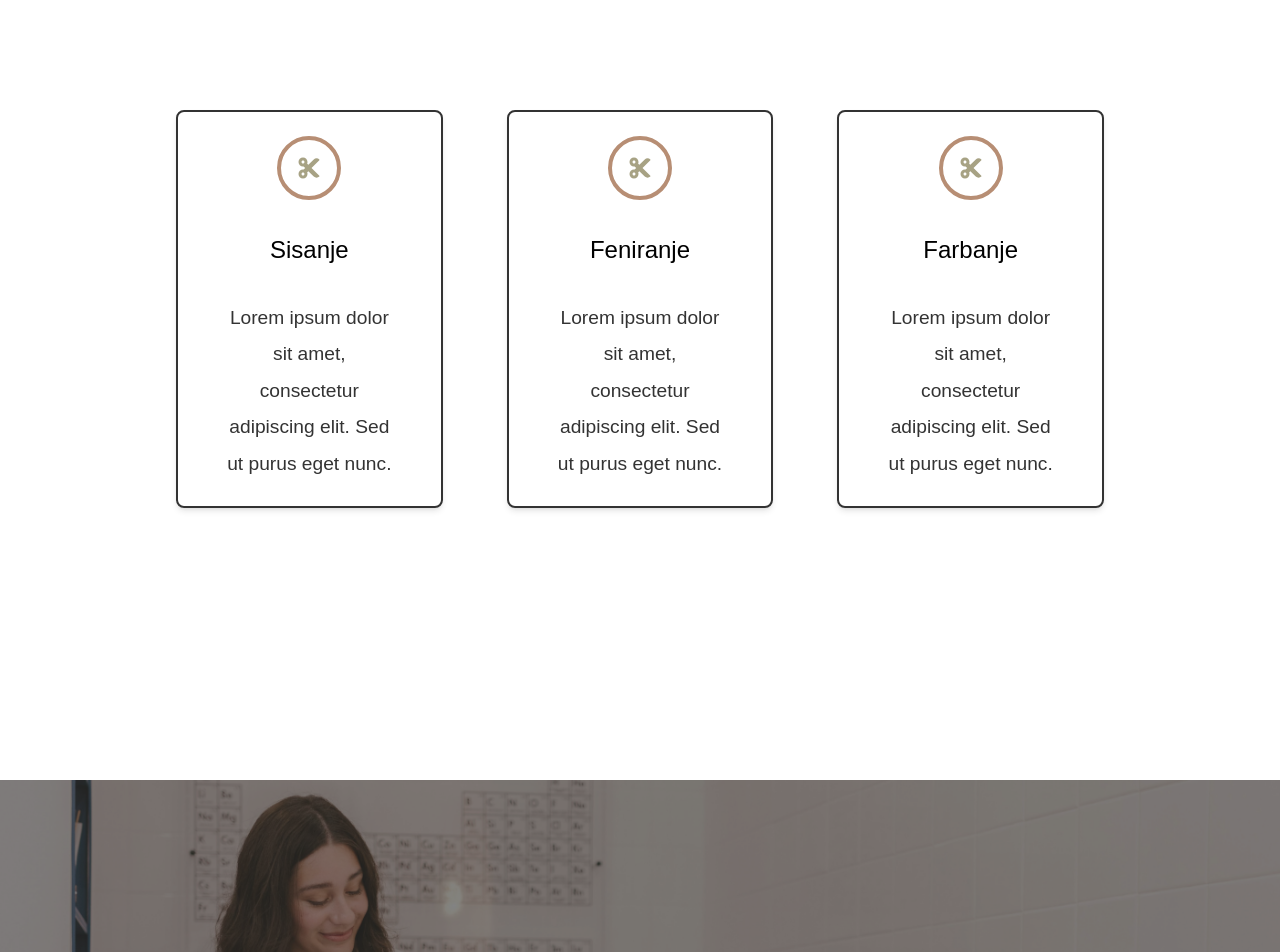
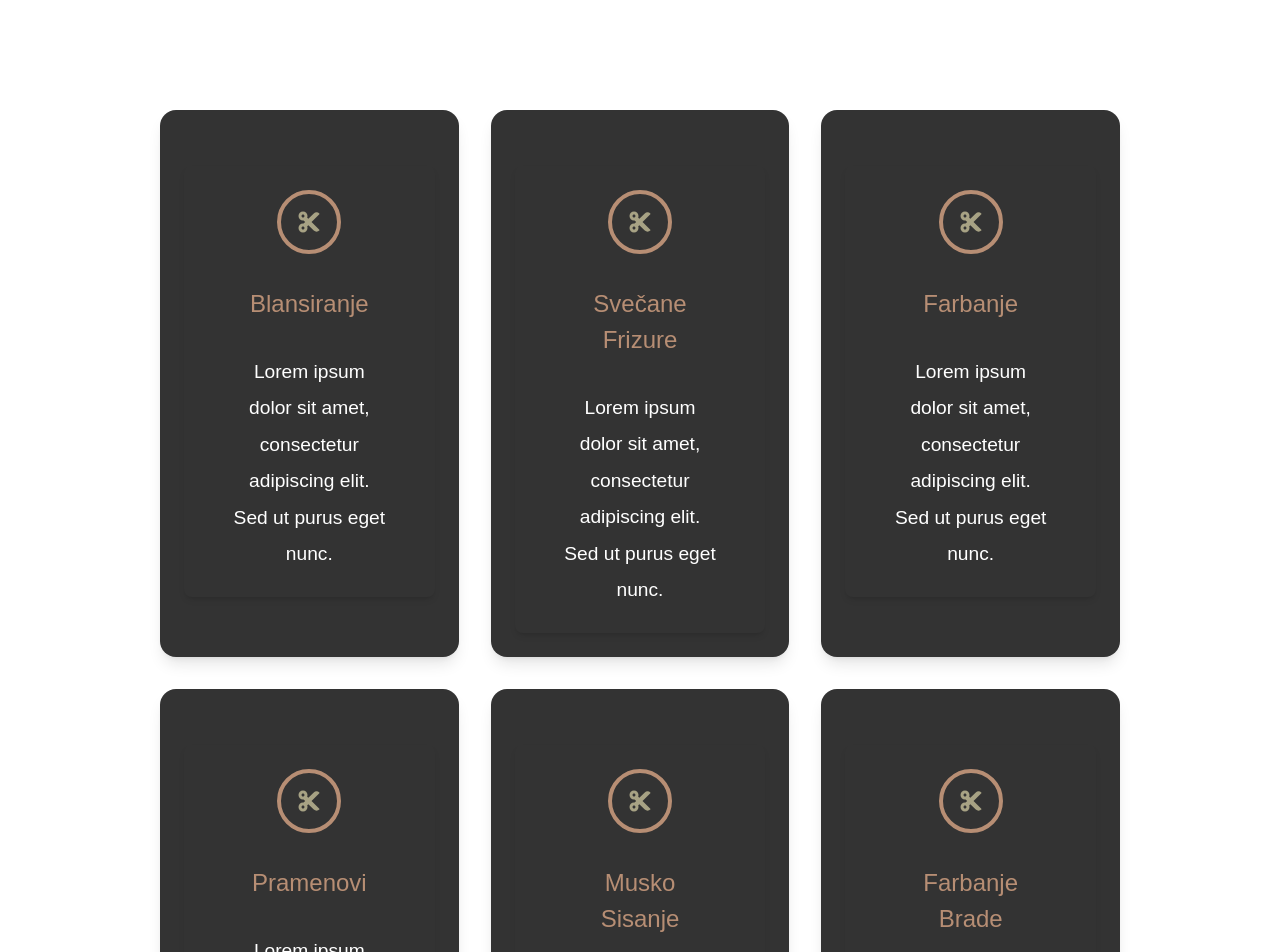
Before and after one commit to MeldinRadoncic/ancyfriz, a React (Create React App) app: page / in a window 1280 px wide. Shown: the part 1320-2272 px from the top of the page. Built offline with nearby package versions, Linux system fonts and the light colour scheme.

Commit message:
Adding more data for our services section, styling it

```diff
--- a/src/AppData/OurServicesData.js
+++ b/src/AppData/OurServicesData.js
@@ -8,13 +8,13 @@ const WhyChooseUsData = [
 
     {
         id: 1,
-        title: "Sisanje",
+        title: "Blansiranje",
         description: "Lorem ipsum dolor sit amet, consectetur adipiscing elit. Sed ut purus eget nunc.",
         icon: <FaCut size={iconSize} color={iconColor}/>,
     },
     {
         id: 2,
-        title: "Feniranje",
+        title: "Svečane Frizure",
         description: "Lorem ipsum dolor sit amet, consectetur adipiscing elit. Sed ut purus eget nunc.",
         icon: <FaCut size={iconSize} color={iconColor}/>,
     },
@@ -23,6 +23,24 @@ const WhyChooseUsData = [
         title: "Farbanje",
         description: "Lorem ipsum dolor sit amet, consectetur adipiscing elit. Sed ut purus eget nunc.",
         icon: <FaCut size={iconSize} color={iconColor}/>,
+    },
+    {
+        id: 4,
+        title: "Pramenovi",
+        description: "Lorem ipsum dolor sit amet, consectetur adipiscing elit. Sed ut purus eget nunc.",
+        icon: <FaCut size={iconSize} color={iconColor}/>,
+    },
+    {
+        id: 5,
+        title: "Musko Sisanje",
+        description: "Lorem ipsum dolor sit amet, consectetur adipiscing elit. Sed ut purus eget nunc.",
+        icon: <FaCut size={iconSize} color={iconColor}/>,
+    },
+    {
+        id: 6,
+        title: "Farbanje Brade",
+        description: "Lorem ipsum dolor sit amet, consectetur adipiscing elit. Sed ut purus eget nunc.",
+        icon: <FaCut size={iconSize} color={iconColor}/>,
     }
 
 ]
--- a/src/Components/Card.jsx
+++ b/src/Components/Card.jsx
@@ -6,7 +6,7 @@ const Card = ({
   title,
   description,
   icon,
-  className='border-2 border-primary-charcoal',
+  className='',
 }) => {
   return (
     <div className={`flex px-12 shadow-md flex-col space-y-8 py-6 justify-center items-center rounded-lg mt-8 ${className}`} data-aos='fade-up'>
@@ -19,7 +19,7 @@ const Card = ({
    </div>
      <div className='w-full text-center'>
 
-        <p className="paragraph text-primary-charcoal">{description}</p>
+        <p className="paragraph text-neutral-pearl">{description}</p>
      </div>
       </div>
   );
--- a/src/Components/Home/OurServices.jsx
+++ b/src/Components/Home/OurServices.jsx
@@ -7,30 +7,31 @@ import OurServicesData from "../../AppData/OurServicesData";
 
 const OurServices = () => {
   return (
-    <Section>
-      <div className='w-full px-16 flex flex-col'>
-        <div className='w-full'>
+    <Section className="py-16">
+      <div className="max-w-screen-xl mx-auto px-6 lg:px-16 flex flex-col space-y-12">
+        {/* Title */}
+        <div className="text-center">
           <SecondaryTitle
-            title='Usluge'
-            className='text-center'
+            title="Nase Usluge"
+
           />
         </div>
-        <div className='grid grid-cols-1 lg:grid-cols-3 gap-8'>
-          {OurServicesData.map(
-            (service) => (
+
+        {/* Cards */}
+        <div className="grid grid-cols-1 sm:grid-cols-2 lg:grid-cols-3 gap-8">
+          {OurServicesData.map((service) => (
             <div
-                className='flex justify-around px-4 py-4'
-                key={service.id}>
+              key={service.id}
+              className="group bg-primary-charcoal p-6 rounded-xl shadow-lg transition transform hover:scale-105 hover:shadow-2xl"
+            >
               <Card
                 title={service.title}
-                  description={
-                    service.description
-                  }
+                description={service.description}
                 icon={service.icon}
+                className="text-accent-rose-gold"
               />
             </div>
-            ),
-          )}
+          ))}
         </div>
       </div>
     </Section>
```
Lines whose indentation alone changed are shown as unchanged.
